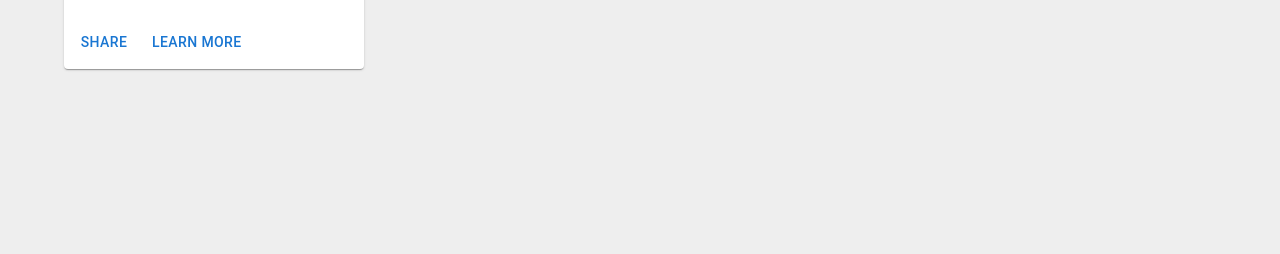
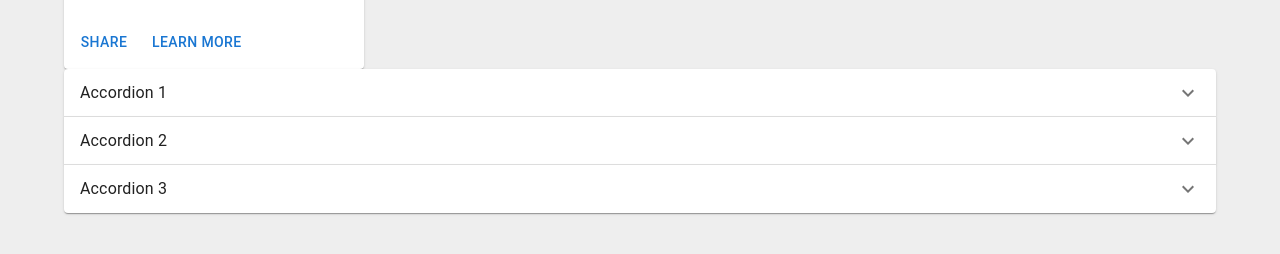
Before and after one commit to devhimanshuu/Full_stack_Journey, a React (Create React App) app in the folder Front-end/Material-UI/: page / in a window 1280 px wide. Shown: the part 610-864 px from the top of the page. Before the commit the page ends 800 px from the top, so only its background shows below. Built offline with nearby package versions, Linux system fonts and the light colour scheme.

Commit message:
muiAccordion

```diff
--- a/Front-end/Material-UI/src/App.tsx
+++ b/Front-end/Material-UI/src/App.tsx
@@ -12,6 +12,7 @@ import { MuiLayout } from "./components/muiLayout";
 import { MuiLayout2 } from "./components/muiLayout2";
 import { MuiLayout3 } from "./components/muiLayout3";
 import { MuiCard } from "./components/muiCard";
+import { MuiAccordion } from "./components/muiAccordion";
 function App() {
   return (
     <div className="App">
@@ -26,6 +27,7 @@ function App() {
       <MuiLayout /> */}
       <MuiLayout3 />
       <MuiCard />
+      <MuiAccordion />
     </div>
   );
 }
--- /dev/null
+++ b/Front-end/Material-UI/src/components/muiAccordion.tsx
@@ -0,0 +1,81 @@
+import React from "react";
+import {
+  Accordion,
+  AccordionActions,
+  AccordionDetails,
+  AccordionSummary,
+  Typography,
+} from "@mui/material";
+import { useState } from "react";
+import ExpandMoreIcon from "@mui/icons-material/ExpandMore";
+
+export const MuiAccordion = () => {
+  const [Expanded, setExpanded] = useState<string | false>(false);
+  const handleChange = (isExpanded: boolean, panel: string) => {
+    setExpanded(isExpanded ? panel : false);
+  };
+  return (
+    <div>
+      <Accordion
+        expanded={Expanded === "panel1"}
+        onChange={(event, isExpanded) => handleChange(isExpanded, "panel1")}
+      >
+        <AccordionSummary
+          id="panel1-header"
+          aria-controls="panel1-content"
+          expandIcon={<ExpandMoreIcon />}
+        >
+          <Typography>Accordion 1</Typography>
+        </AccordionSummary>
+        <AccordionDetails>
+          <Typography>
+            Lorem ipsum dolor sit amet consectetur, adipisicing elit. Ad
+            molestiae ipsa iure quisquam repellendus nostrum, vel, illum alias
+            provident quibusdam ducimus sapiente voluptatum. Repellendus dolor
+            eos aspernatur culpa. Alias, consequuntur.
+          </Typography>
+        </AccordionDetails>{" "}
+      </Accordion>
+      <Accordion
+        expanded={Expanded === "panel2"}
+        onChange={(event, isExpanded) => handleChange(isExpanded, "panel2")}
+      >
+        <AccordionSummary
+          id="panel2-header"
+          aria-controls="panel2-content"
+          expandIcon={<ExpandMoreIcon />}
+        >
+          <Typography>Accordion 2</Typography>
+        </AccordionSummary>
+        <AccordionDetails>
+          <Typography>
+            Lorem ipsum dolor sit amet consectetur, adipisicing elit. Ad
+            molestiae ipsa iure quisquam repellendus nostrum, vel, illum alias
+            provident quibusdam ducimus sapiente voluptatum. Repellendus dolor
+            eos aspernatur culpa. Alias, consequuntur.
+          </Typography>
+        </AccordionDetails>{" "}
+      </Accordion>
+      <Accordion
+        expanded={Expanded === "panel3"}
+        onChange={(event, isExpanded) => handleChange(isExpanded, "panel3")}
+      >
+        <AccordionSummary
+          id="panel3-header"
+          aria-controls="panel3-content"
+          expandIcon={<ExpandMoreIcon />}
+        >
+          <Typography>Accordion 3</Typography>
+        </AccordionSummary>
+        <AccordionDetails>
+          <Typography>
+            Lorem ipsum dolor sit amet consectetur, adipisicing elit. Ad
+            molestiae ipsa iure quisquam repellendus nostrum, vel, illum alias
+            provident quibusdam ducimus sapiente voluptatum. Repellendus dolor
+            eos aspernatur culpa. Alias, consequuntur.
+          </Typography>
+        </AccordionDetails>{" "}
+      </Accordion>
+    </div>
+  );
+};
```
